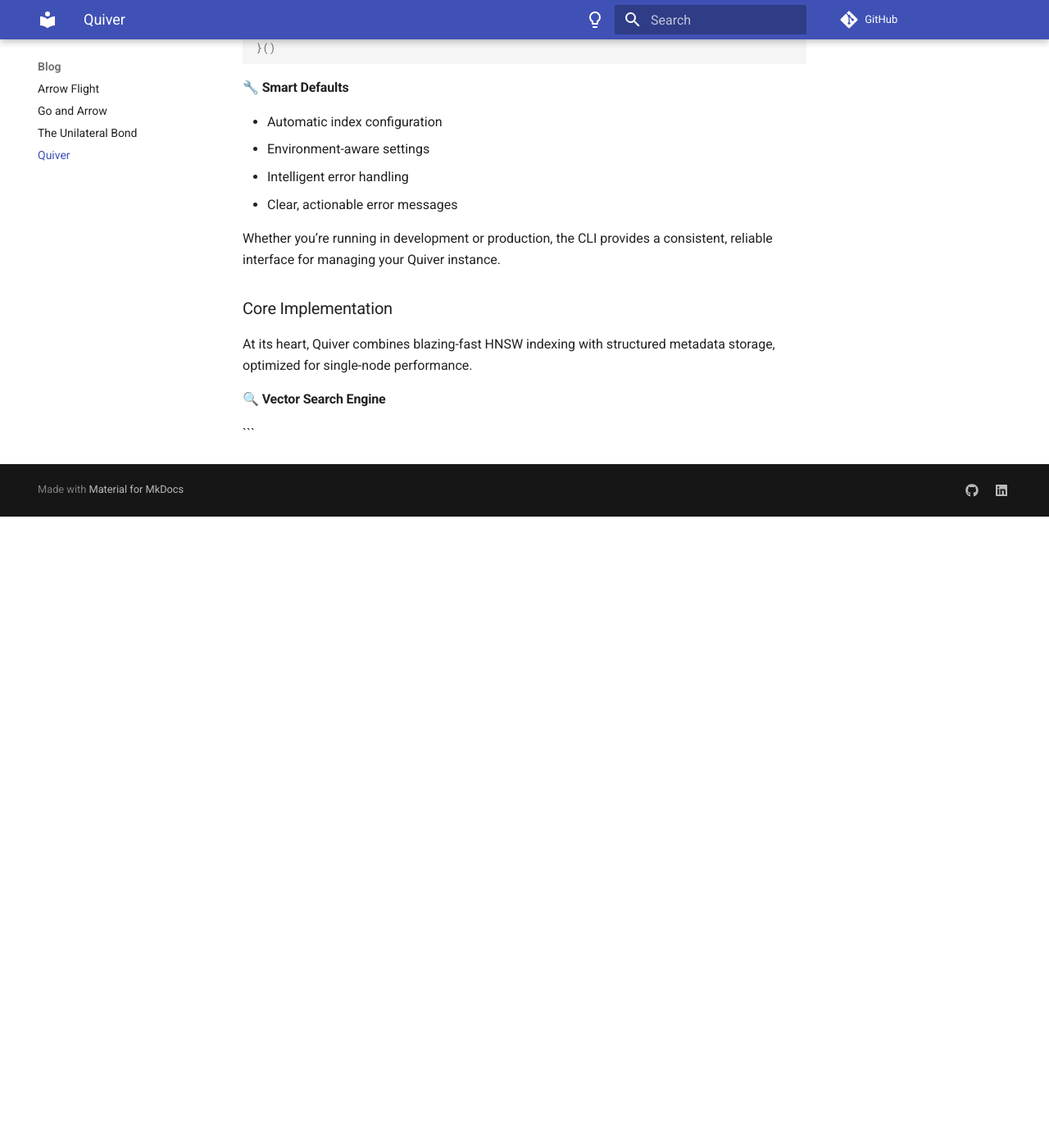
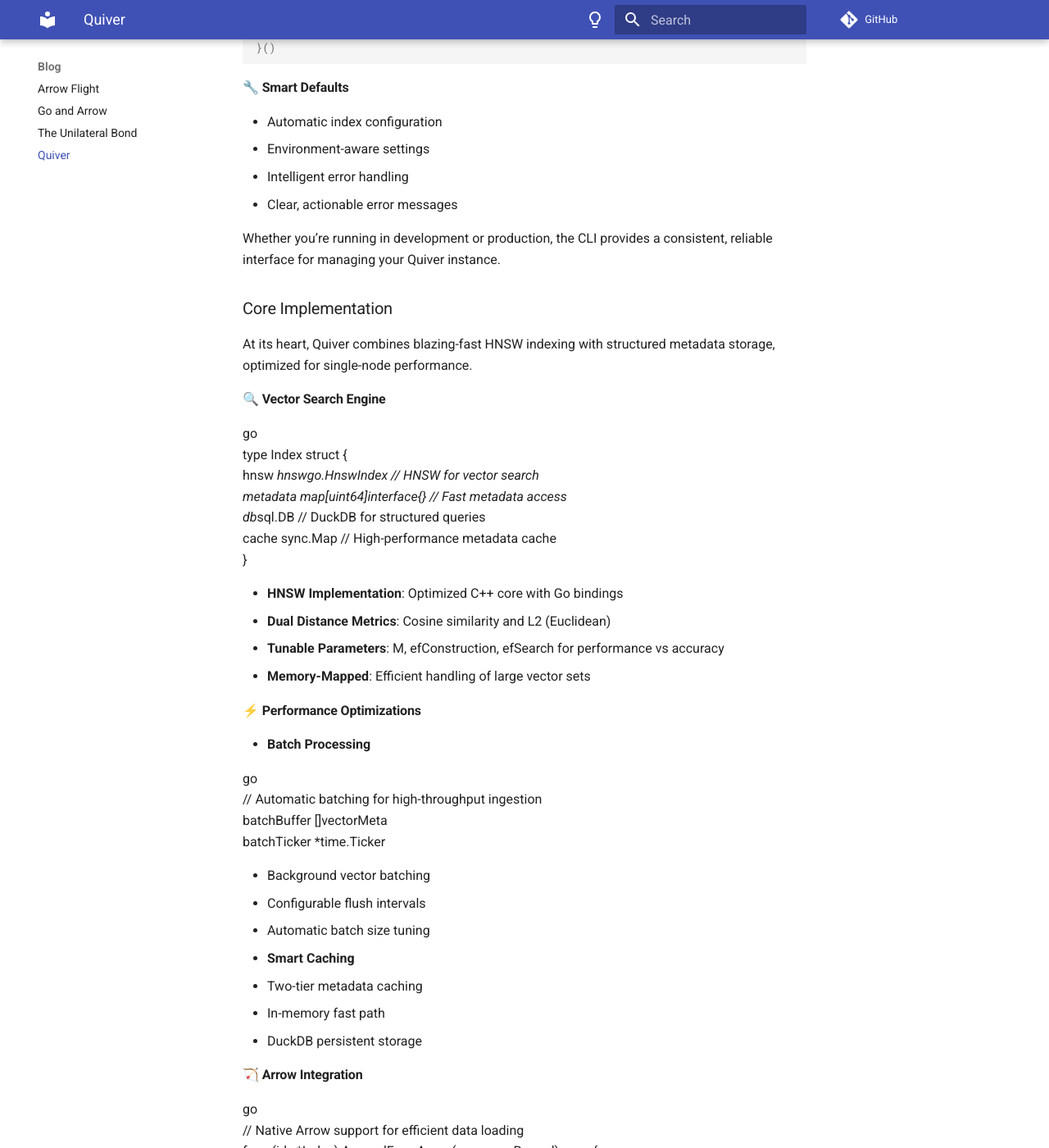
Before and after one commit to TFMV/blog, an MkDocs documentation site: the page built from docs/blog-posts/quiver.md, in a window 1280 px wide and 1400 px high, scrolled down 7933 px. Shown: the whole window at 82% size. Built offline with MkDocs 1.6.1 and Material for MkDocs 9.7.7, drawn with Linux system fonts in a browser that asks for light colours; comment, search, counter and statistics services are not loaded; before the commit the page ends 8563 px from its top, so only the background shows below that; some of the changed text lies outside the part shown.

Commit message:
Add Quiver

````diff
--- a/docs/blog-posts/quiver.md
+++ b/docs/blog-posts/quiver.md
@@ -356,4 +356,76 @@
 
 #### 🔍 Vector Search Engine
 
-```
+go
+type Index struct {
+    hnsw     *hnswgo.HnswIndex    // HNSW for vector search
+    metadata map[uint64]interface{} // Fast metadata access
+    db*sql.DB              // DuckDB for structured queries
+    cache    sync.Map             // High-performance metadata cache
+}
+
+- **HNSW Implementation**: Optimized C++ core with Go bindings
+- **Dual Distance Metrics**: Cosine similarity and L2 (Euclidean)
+- **Tunable Parameters**: M, efConstruction, efSearch for performance vs accuracy
+- **Memory-Mapped**: Efficient handling of large vector sets
+
+#### ⚡ Performance Optimizations
+
+- **Batch Processing**
+
+go
+  // Automatic batching for high-throughput ingestion
+  batchBuffer []vectorMeta
+  batchTicker *time.Ticker
+
+- Background vector batching
+- Configurable flush intervals
+- Automatic batch size tuning
+
+- **Smart Caching**
+  - Two-tier metadata caching
+  - In-memory fast path
+  - DuckDB persistent storage
+
+#### 🏹 Arrow Integration
+
+go
+// Native Arrow support for efficient data loading
+func (idx *Index) AppendFromArrow(rec arrow.Record) error {
+    // Direct zero-copy ingestion from Arrow
+    // Optimized batch processing
+    // Type-safe schema validation
+}
+
+#### 💾 Storage Engine
+
+- **DuckDB Backend**
+  - SQL-powered metadata filtering
+  - ACID transactions
+  - JSON metadata support
+  - Efficient hybrid search
+
+- **Persistence Layer**
+
+go
+  // Efficient save/load operations
+  func (idx *Index) Save(path string) error {
+      // Memory-mapped index persistence
+      // Atomic metadata updates
+      // Crash-safe operations
+  }
+
+#### 🛡️ Production Safeguards
+
+- **Resource Management**
+  - Graceful shutdown handling
+  - Connection pooling
+  - Memory-aware batching
+  - Automatic cleanup
+
+- **Type Safety**
+  - Strict dimension validation
+  - Schema enforcement
+  - Error handling with context
+
+Whether you're processing millions of vectors or running complex hybrid queries, Quiver's core is optimized for your workload—right on your machine.
````
